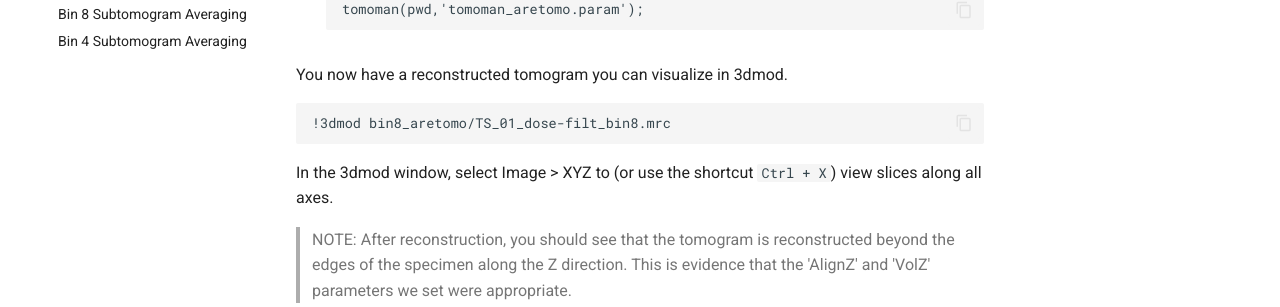
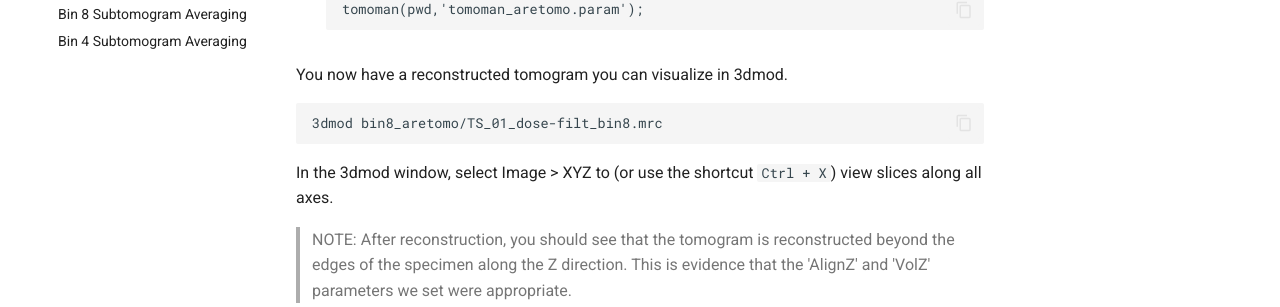
Before and after one commit to wan-lab-vanderbilt/subtomo-tutorials, an MkDocs documentation site: the page built from docs/hiv/align.md, in a window 1280 px wide and 900 px high, scrolled down 558 px. Shown: the part 390-697 px from the top of the window. Built offline with MkDocs 1.6.1 and Material for MkDocs 9.7.7, drawn with Linux system fonts in a browser that asks for light colours.

```diff
--- a/docs/hiv/align.md
+++ b/docs/hiv/align.md
@@ -34,7 +34,7 @@ Open `tomoman_aretomo.param`.
 
 You now have a reconstructed tomogram you can visualize in 3dmod.
 
-    !3dmod bin8_aretomo/TS_01_dose-filt_bin8.mrc
+    3dmod bin8_aretomo/TS_01_dose-filt_bin8.mrc
 
 In the 3dmod window, select Image > XYZ to (or use the shortcut `Ctrl + X`) view slices along all axes.
 
```
